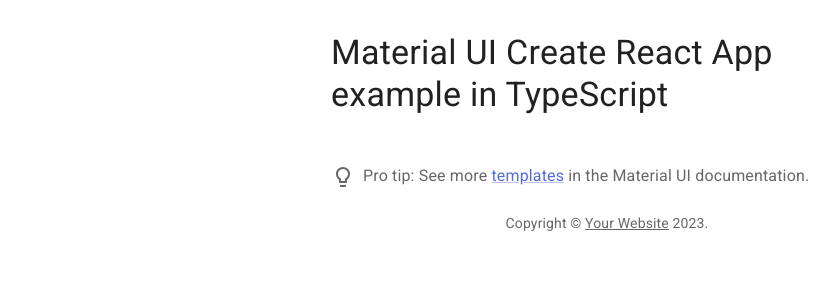
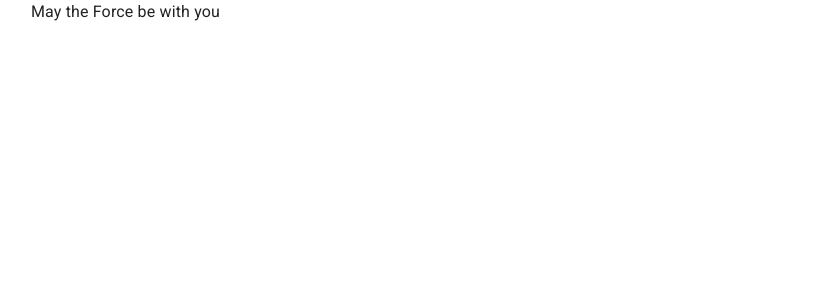
Before and after one commit to darthvoider/swapi, a React (Create React App) app: page / in a window 1280 px wide. Shown: the top 300 px of the page, without its empty margins (33-872 px from the left). Built offline with nearby package versions, Linux system fonts and the light colour scheme.

Commit message:
remove unnecessary stuff

```diff
--- a/public/index.html
+++ b/public/index.html
@@ -4,7 +4,7 @@
     <meta charset="utf-8" />
     <link rel="shortcut icon" href="%PUBLIC_URL%/favicon.ico" />
     <meta name="viewport" content="initial-scale=1, width=device-width" />
-    <title>CRA + Material UI + TS</title>
+    <title>Star Wars Explorer</title>
     <!-- Fonts to support Material Design -->
     <link rel="preconnect" href="https://fonts.googleapis.com" />
     <link rel="preconnect" href="https://fonts.gstatic.com" crossorigin />
--- a/src/App.tsx
+++ b/src/App.tsx
@@ -1,32 +1,11 @@
 import * as React from 'react';
 import Container from '@mui/material/Container';
-import Typography from '@mui/material/Typography';
-import Box from '@mui/material/Box';
-import Link from '@mui/material/Link';
-import ProTip from './ProTip';
 
-function Copyright() {
-  return (
-    <Typography variant="body2" color="text.secondary" align="center">
-      {'Copyright © '}
-      <Link color="inherit" href="https://mui.com/">
-        Your Website
-      </Link>{' '}
-      {new Date().getFullYear()}.
-    </Typography>
-  );
-}
 
 export default function App() {
   return (
-    <Container maxWidth="sm">
-      <Box sx={{ my: 4 }}>
-        <Typography variant="h4" component="h1" gutterBottom>
-          Material UI Create React App example in TypeScript
-        </Typography>
-        <ProTip />
-        <Copyright />
-      </Box>
+    <Container>
+      May the Force be with you
     </Container>
   );
 }
--- a/src/ProTip.tsx
+++ /dev/null
@@ -1,23 +0,0 @@
-import * as React from 'react';
-import Link from '@mui/material/Link';
-import SvgIcon, { SvgIconProps } from '@mui/material/SvgIcon';
-import Typography from '@mui/material/Typography';
-
-function LightBulbIcon(props: SvgIconProps) {
-  return (
-    <SvgIcon {...props}>
-      <path d="M9 21c0 .55.45 1 1 1h4c.55 0 1-.45 1-1v-1H9v1zm3-19C8.14 2 5 5.14 5 9c0 2.38 1.19 4.47 3 5.74V17c0 .55.45 1 1 1h6c.55 0 1-.45 1-1v-2.26c1.81-1.27 3-3.36 3-5.74 0-3.86-3.14-7-7-7zm2.85 11.1l-.85.6V16h-4v-2.3l-.85-.6C7.8 12.16 7 10.63 7 9c0-2.76 2.24-5 5-5s5 2.24 5 5c0 1.63-.8 3.16-2.15 4.1z" />
-    </SvgIcon>
-  );
-}
-
-export default function ProTip() {
-  return (
-    <Typography sx={{ mt: 6, mb: 3 }} color="text.secondary">
-      <LightBulbIcon sx={{ mr: 1, verticalAlign: 'middle' }} />
-      {'Pro tip: See more '}
-      <Link href="https://mui.com/material-ui/getting-started/templates/">templates</Link>
-      {' in the Material UI documentation.'}
-    </Typography>
-  );
-}
```
